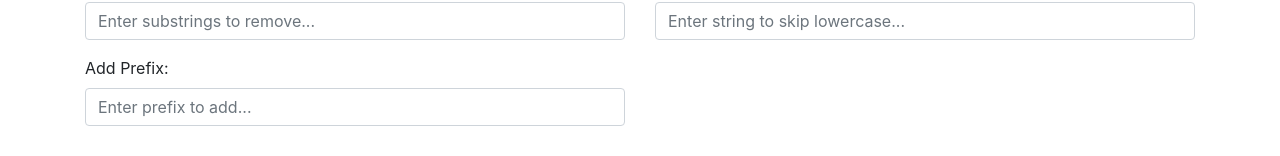
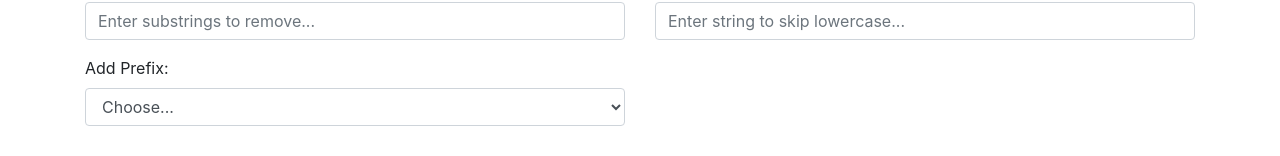
Before and after one commit to deepak-sp-inapp/jira-branch-creator, a plain HTML site: page index.html in a window 1280 px wide. Shown: the part 260-416 px from the top of the page. Drawn offline with Linux system fonts and the light colour scheme.

Commit message:
Updated prefixes with dropdown

```diff
--- a/index.html
+++ b/index.html
@@ -28,7 +28,17 @@
         <div class="row">
             <div class="col-md-6 form-group">
                 <label for="addPrefix">Add Prefix:</label>
-                <input type="text" class="form-control" id="addPrefix" placeholder="Enter prefix to add...">
+                <select class="form-control" id="addPrefix" onChange="onPrefixChange()">
+                    <option selected>Choose...</option>
+                    <option value="feature/">feature/</option>
+                    <option value="bugfix/">bugfix/</option>
+                    <option value="docs/">docs/</option>
+                    <option value="style/">style/</option>
+                    <option value="refactor/">refactor/</option>
+                    <option value="test/">test/</option>
+                    <option value="chore/">chore/</option>
+                </select>
+                <small id="perfix-help" class="form-text text-muted"></small>
             </div>
         </div>
         <button type="button" class="mt-3 btn btn-primary" onclick="convertString()">Convert</button>
--- a/src/js/conversion.js
+++ b/src/js/conversion.js
@@ -13,6 +13,41 @@ function onLoaded() {
   if (localStorage.getItem(ADD_PREFIX))
     document.getElementById("addPrefix").value =
       localStorage.getItem(ADD_PREFIX);
+
+  onPrefixChange()
+}
+
+function onPrefixChange() {
+  const addPrefix = document.getElementById("addPrefix").value;
+  let perfixHelp = "";
+
+  switch (addPrefix) {
+    case "feature/":
+      perfixHelp = "A new feature.";
+      break;
+    case "bugfix/":
+      perfixHelp = "A bug fix.";
+      break;
+    case "docs/":
+      perfixHelp = "Documentation only changes.";
+      break;
+    case "style/":
+      perfixHelp = "Changes that do not affect the meaning of the code (white-space, formatting, missing semi-colons, etc).";
+      break;
+    case "refactor/":
+      perfixHelp = "A code change that neither fixes a bug nor adds a feature.";
+      break;
+    case "test/":
+      perfixHelp = "Adding missing or correcting existing tests.";
+      break;
+    case "chore/":
+      perfixHelp = "Changes to the build process or auxiliary tools and libraries such as documentation generation.";
+      break;
+    default:
+      perfixHelp = "";
+      break;
+  }
+  document.getElementById("perfix-help").innerHTML = perfixHelp;
 }
 
 function convertToURLString(inputString, substringsToRemove, skipLowercase) {
@@ -40,7 +75,6 @@ function convertToURLString(inputString, substringsToRemove, skipLowercase) {
     .filter(Boolean) // Filter out undefined, null, and empty strings
     .join("-")
     .trim();
-
   return urlString;
 }
 
```
Lines whose indentation alone changed are shown as unchanged.
